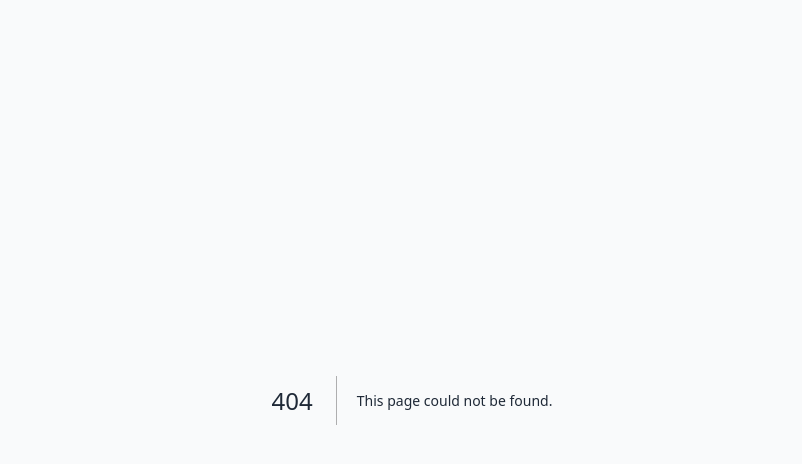
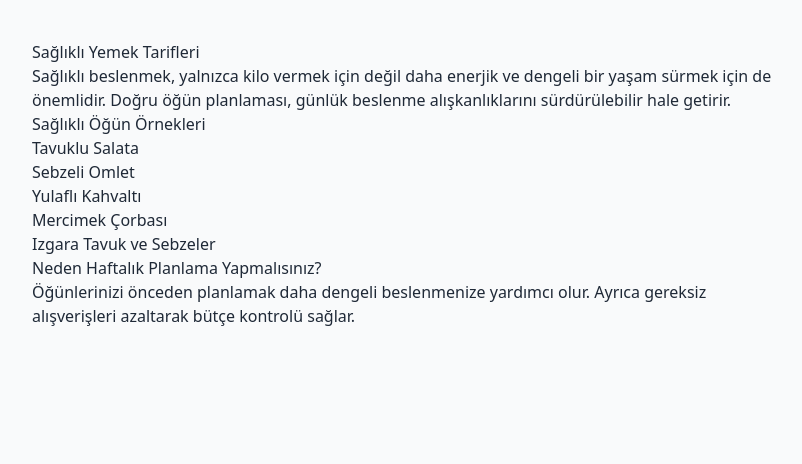
Before and after one commit to chemistleo/stackblitz-nextjsversion, a Next.js app: page /saglikli-yemek-tarifleri in a window 1280 px wide. Before the commit this address had no page. Shown: the top 464 px of the page, without its empty margins (228-1030 px from the left). Built offline with nearby package versions, Linux system fonts and the light colour scheme.

Commit message:
saglikli yemek tarifleri eklendi

```diff
--- /dev/null
+++ b/app/saglikli-yemek-tarifleri/page.js
@@ -0,0 +1,36 @@
+export const metadata = {
+    title: "Sağlıklı Yemek Tarifleri ve Öğün Önerileri | Menuqo",
+    description:
+      "Sağlıklı beslenmek isteyenler için pratik, dengeli ve lezzetli yemek önerileri. Haftalık yemek planınızı kolayca oluşturun.",
+  };
+
+  export default function SaglikliYemekTarifleriPage() {
+    return (
+      <main style={{ maxWidth: "800px", margin: "0 auto", padding: "40px 20px" }}>
+        <h1>Sağlıklı Yemek Tarifleri</h1>
+
+        <p>
+          Sağlıklı beslenmek, yalnızca kilo vermek için değil daha enerjik ve
+          dengeli bir yaşam sürmek için de önemlidir. Doğru öğün planlaması,
+          günlük beslenme alışkanlıklarını sürdürülebilir hale getirir.
+        </p>
+
+        <h2>Sağlıklı Öğün Örnekleri</h2>
+
+        <ul>
+          <li>Tavuklu Salata</li>
+          <li>Sebzeli Omlet</li>
+          <li>Yulaflı Kahvaltı</li>
+          <li>Mercimek Çorbası</li>
+          <li>Izgara Tavuk ve Sebzeler</li>
+        </ul>
+
+        <h2>Neden Haftalık Planlama Yapmalısınız?</h2>
+
+        <p>
+          Öğünlerinizi önceden planlamak daha dengeli beslenmenize yardımcı olur.
+          Ayrıca gereksiz alışverişleri azaltarak bütçe kontrolü sağlar.
+        </p>
+      </main>
+    );
+  }
```
Also changed, not shown: app/vejetaryen-yemek-tarifleri/page.js (added).
